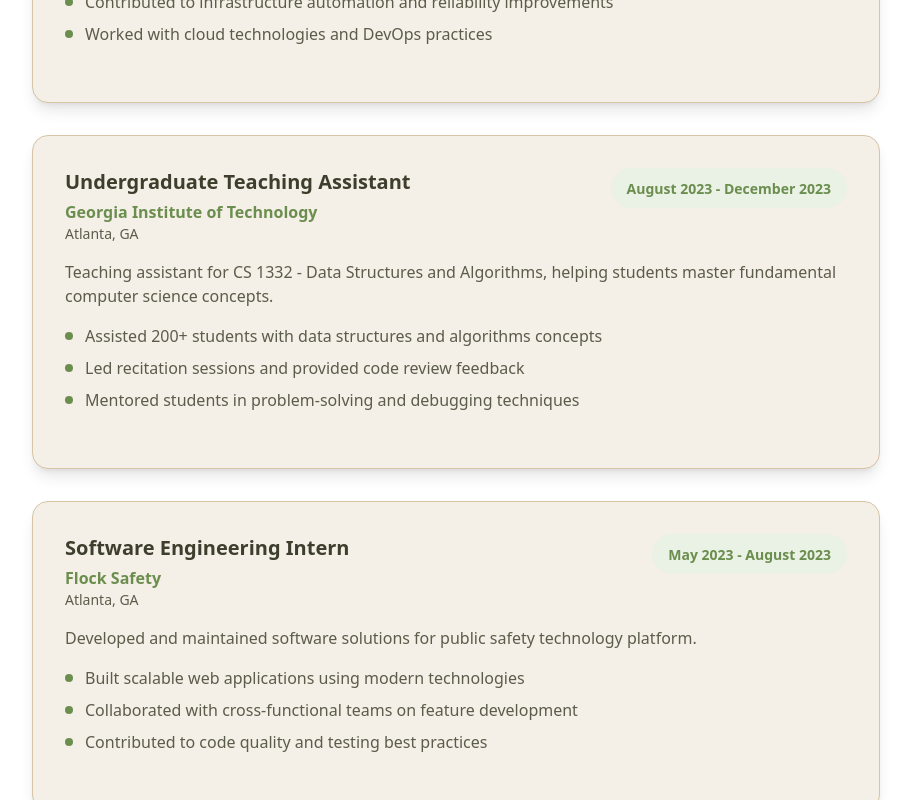
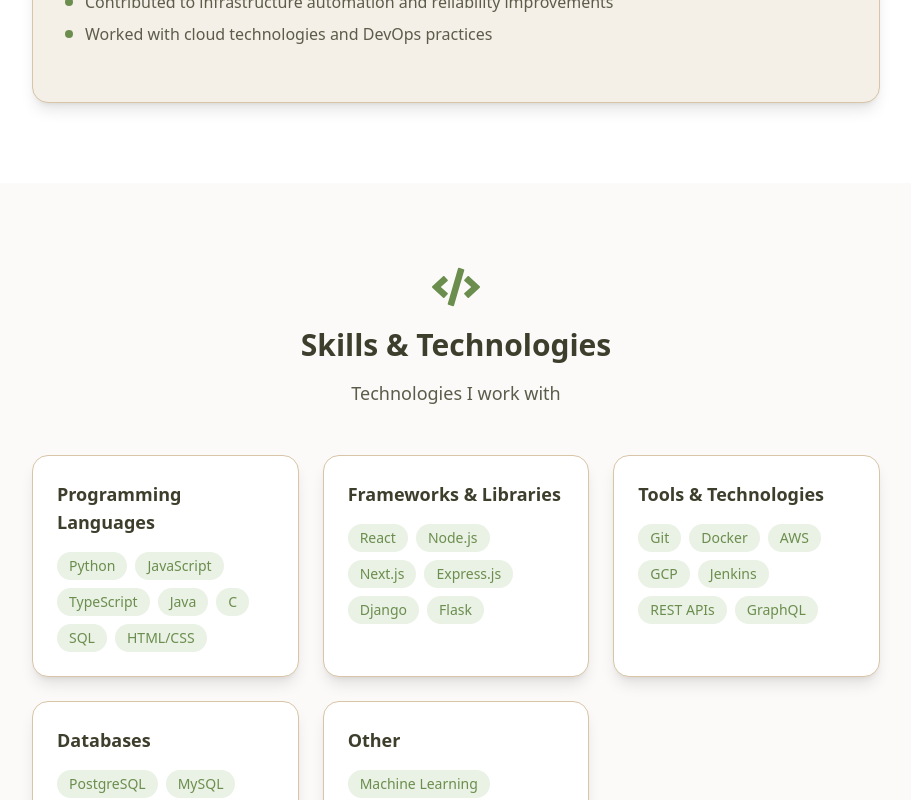
Before and after one commit to Abhi2668/lts_blogfolio, a Next.js app: page /about in a window 1280 px wide. Shown: the part 2020-2820 px from the top of the page, without its empty margins (184-1095 px from the left). Built offline with nearby package versions, Linux system fonts and the light colour scheme.

Commit message:
Minor Fix

```diff
--- a/app/about/page.tsx
+++ b/app/about/page.tsx
@@ -9,7 +9,7 @@
       title: "Site Reliability Engineer Intern",
       company: "Flock Safety",
       location: "Atlanta, GA",
-      period: "June 2024 - August 2024",
+      period: "June 2025 - August 2025",
       description: "Enhanced system reliability and monitoring infrastructure for public safety technology platform serving 5000+ communities.",
       achievements: [
         "Improved system monitoring and alerting capabilities",
@@ -17,30 +17,6 @@
         "Worked with cloud technologies and DevOps practices"
       ]
     },
-    {
-      title: "Undergraduate Teaching Assistant",
-      company: "Georgia Institute of Technology",
-      location: "Atlanta, GA",
-      period: "August 2023 - December 2023",
-      description: "Teaching assistant for CS 1332 - Data Structures and Algorithms, helping students master fundamental computer science concepts.",
-      achievements: [
-        "Assisted 200+ students with data structures and algorithms concepts",
-        "Led recitation sessions and provided code review feedback",
-        "Mentored students in problem-solving and debugging techniques"
-      ]
-    },
-    {
-      title: "Software Engineering Intern",
-      company: "Flock Safety",
-      location: "Atlanta, GA",
-      period: "May 2023 - August 2023",
-      description: "Developed and maintained software solutions for public safety technology platform.",
-      achievements: [
-        "Built scalable web applications using modern technologies",
-        "Collaborated with cross-functional teams on feature development",
-        "Contributed to code quality and testing best practices"
-      ]
-    }
   ];
 
   const skills = {
@@ -119,7 +95,7 @@
             </div>
             <div className="flex items-center gap-2">
               <FaLinkedin className="text-[#6b8e4e]" />
-              <a href="https://linkedin.com/in/avinod34" target="_blank" className="hover:text-[#6b8e4e] transition-colors">
+              <a href="https://linkedin.com/in/abhinav-vinod" target="_blank" className="hover:text-[#6b8e4e] transition-colors">
                 LinkedIn
               </a>
             </div>
```
